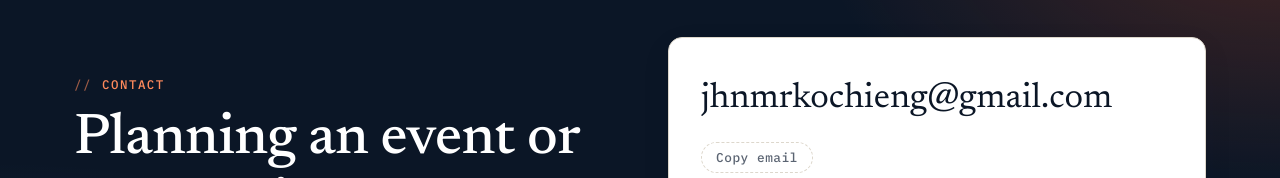
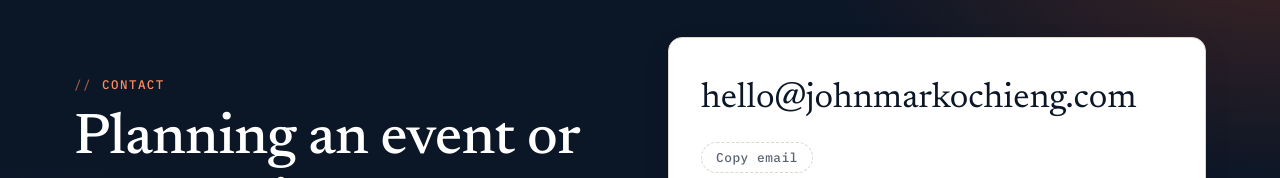
Before and after one commit to johnm3306-byte/johnm3306-byte.github.io, a plain HTML site: page index.html in a window 1280 px wide. Shown: the part 8129-8307 px from the top of the page. Drawn offline with nearby package versions, Linux system fonts and the light colour scheme; animation ran at ten frames a second.

Commit message:
Use hello@johnmarkochieng.com as the contact address
Co-Authored-By: Claude Opus 5.5 <noreply@anthropic.com>
Claude-Session: https://claude.ai/code/session_01UJGQkugehJKnaAhAQyNRiN

```diff
--- a/index.html
+++ b/index.html
@@ -420,10 +420,10 @@
           <p class="intro">Available for MC and moderation bookings, communication strategy, PR and commissioned writing, in Nairobi and beyond.</p>
         </div>
         <div class="contact-card card glow" data-reveal>
-          <a class="contact-email" href="mailto:jhnmrkochieng@gmail.com">jhnmrkochieng@gmail.com</a>
-          <button type="button" class="copy-email" data-copy="jhnmrkochieng@gmail.com"><span class="copy-label">Copy email</span></button>
+          <a class="contact-email" href="mailto:hello@johnmarkochieng.com">hello@johnmarkochieng.com</a>
+          <button type="button" class="copy-email" data-copy="hello@johnmarkochieng.com"><span class="copy-label">Copy email</span></button>
           <div class="contact-actions">
-            <a href="mailto:jhnmrkochieng@gmail.com?subject=Quote%20request&amp;body=Hi%20Johnmark%2C%0A%0AI%27d%20like%20a%20quote.%0A%0AOrganisation%3A%0AService%20(MC%2C%20moderation%2C%20talk%2C%20content%2C%20strategy)%3A%0ADate(s)%3A%0AVenue%20%2F%20city%3A%0A%0AThanks%2C" class="btn btn-accent">Request a quote</a>
+            <a href="mailto:hello@johnmarkochieng.com?subject=Quote%20request&amp;body=Hi%20Johnmark%2C%0A%0AI%27d%20like%20a%20quote.%0A%0AOrganisation%3A%0AService%20(MC%2C%20moderation%2C%20talk%2C%20content%2C%20strategy)%3A%0ADate(s)%3A%0AVenue%20%2F%20city%3A%0A%0AThanks%2C" class="btn btn-accent">Request a quote</a>
             <a href="https://www.linkedin.com/in/johnmark-o-40053770/" class="btn btn-ghost" target="_blank" rel="noopener">LinkedIn</a>
             <a href="https://traversingcosmos.wordpress.com/" class="btn btn-ghost" target="_blank" rel="noopener">Blog</a>
             <a href="https://www.instagram.com/thetryingathlete" class="btn btn-ghost" target="_blank" rel="noopener">Instagram</a>
--- a/rates.js
+++ b/rates.js
@@ -39,7 +39,7 @@ const CONTENT = [
   { group: "Strategy", id: "adv",   name: "Advisory session (2 hours)",                price: 7500,  unit: "session" }
 ];
 
-const EMAIL = "jhnmrkochieng@gmail.com";
+const EMAIL = "hello@johnmarkochieng.com";
 const fmt = (n) => Math.round(n).toLocaleString("en-KE");
 const $ = (id) => document.getElementById(id);
 
```
Also changed, not shown: rates-k7q2.html (+2 -2 lines).
